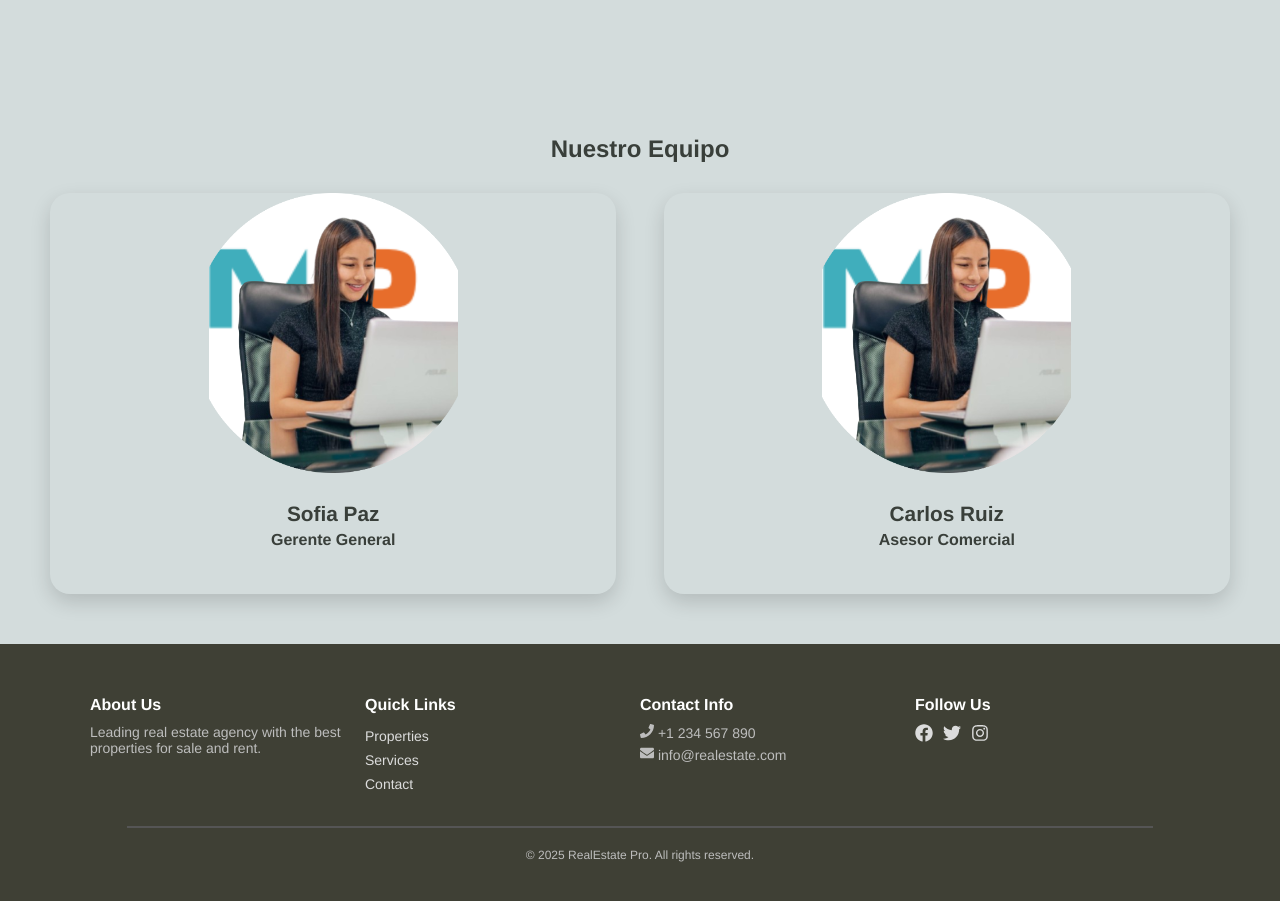
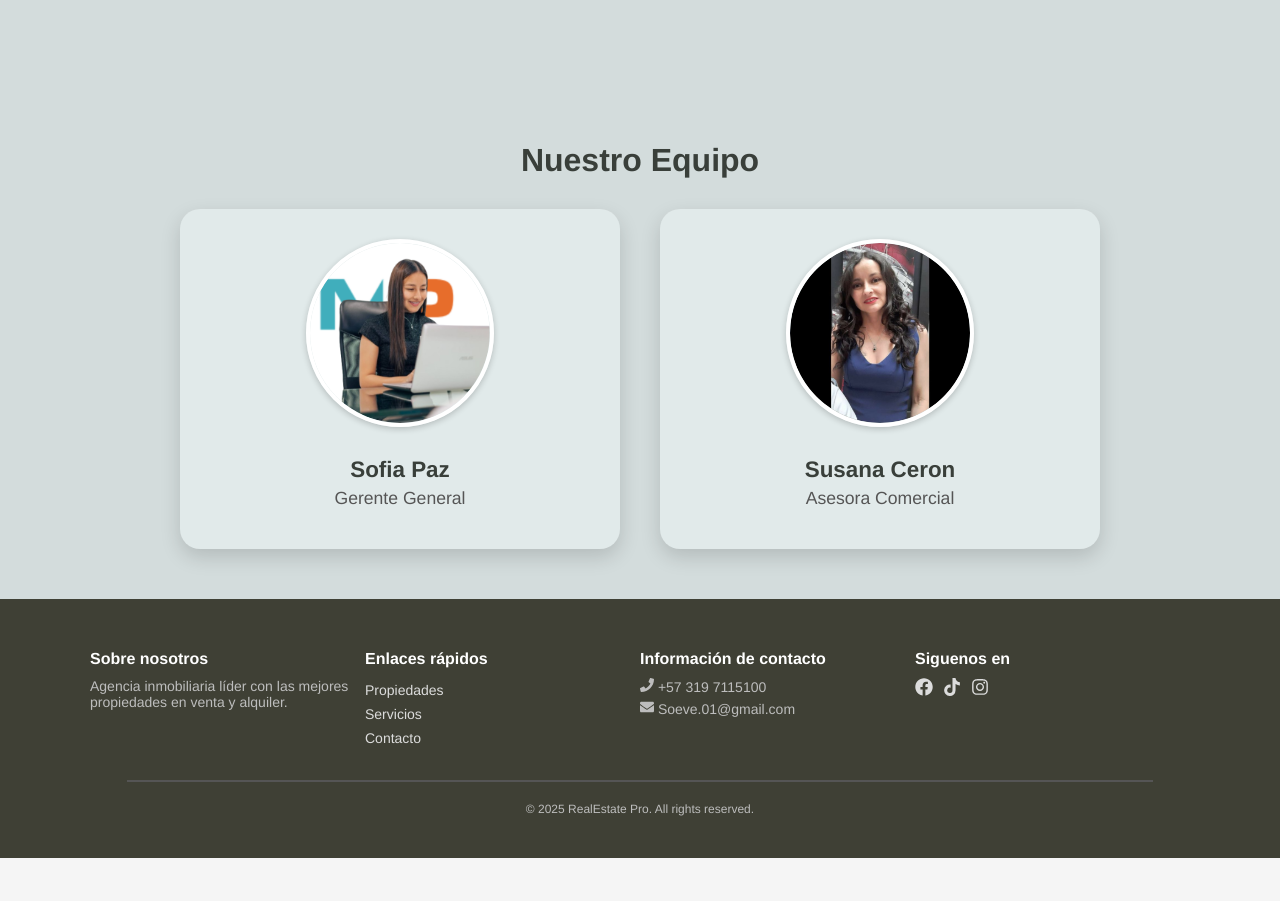
Before and after one commit to Ainovax2025/inmobiliaria_frontend, a React (Create React App) app: page /#/ in a window 1280 px wide. Shown: the part 2100-3001 px from the top of the page. After the commit the page ends 2958 px from the top, so only its background shows below. Built offline with nearby package versions, Linux system fonts and the light colour scheme; no server answers.

Commit message:
Update - Equipo corregido

```diff
--- a/src/components/Equipo.jsx
+++ b/src/components/Equipo.jsx
@@ -1,37 +1,32 @@
-import React, { useState } from 'react';
+import React from 'react';
 import '../styles/equipo.css';
 import perfil1 from '../assets/perfil1.png';
-import perfil2 from '../assets/perfil1.png';
+import perfil2 from '../assets/perfil2.png'; // Usa una imagen distinta
 
 const miembros = [
   {
     nombre: 'Sofia Paz',
     cargo: 'Gerente General',
     imagen: perfil1,
-    descripcion: 'Contadora Pública y Gerente General especializada en el sector inmobiliario, con más de 5 años de experiencia en gestión financiera y administrativa. Su enfoque estratégico e innovador le ha permitido optimizar procesos internos, incrementar la rentabilidad y posicionar a la empresa como líder en el mercado local. Sofia se destaca por su ética, profesionalismo y atención personalizada, asegurando resultados excepcionales y una experiencia inigualable para todos sus clientes.',
+    descripcion:
+      'Contadora Pública y Gerente General especializada en el sector inmobiliario, con más de 5 años de experiencia en gestión financiera y administrativa. Su enfoque estratégico e innovador le ha permitido optimizar procesos internos, incrementar la rentabilidad y posicionar a la empresa como líder en el mercado local. Sofia se destaca por su ética, profesionalismo y atención personalizada, asegurando resultados excepcionales y una experiencia inigualable para todos sus clientes.',
   },
   {
-    nombre: 'Carlos Ruiz',
-    cargo: 'Asesor Comercial',
+    nombre: 'Susana Ceron',
+    cargo: 'Asesora Comercial',
     imagen: perfil2,
-    descripcion: 'Carlos es un experto en ventas con más de 8 años de experiencia en el sector inmobiliario. Su habilidad para identificar las necesidades de los clientes y ofrecer soluciones efectivas le ha permitido consolidarse como un referente en el área comercial. Carlos es conocido por su enfoque proactivo y su capacidad para establecer relaciones duraderas con sus clientes, brindando un servicio personalizado y de alta calidad.',
+    descripcion:
+      'Es una destacada Asesora Comercial especializada en el sector inmobiliario, con más de 8 años de experiencia ayudando a clientes a encontrar la propiedad ideal. Su habilidad para entender las necesidades específicas de cada cliente, junto con su compromiso, empatía y excelente comunicación, la convierten en una pieza clave para cerrar negociaciones exitosas. Susana se distingue por brindar un servicio personalizado y asesoría integral, asegurando satisfacción y confianza en cada transacción.',
   },
 ];
 
 const Equipo = () => {
-  const [hoveredIndex, setHoveredIndex] = useState(null);
-
   return (
     <section className="equipo-container">
       <h2>Nuestro Equipo</h2>
       <div className="equipo-perfiles">
         {miembros.map((persona, index) => (
-          <div
-            key={index}
-            className={`perfil ${hoveredIndex === index ? 'hovered' : ''}`}
-            onMouseEnter={() => setHoveredIndex(index)}
-            onMouseLeave={() => setHoveredIndex(null)}
-          >
+          <div className="perfil" key={index}>
             <img src={persona.imagen} alt={persona.nombre} className="perfil-imagen" />
             <div className="perfil-info">
               <h3>{persona.nombre}</h3>
--- a/src/components/footer.jsx
+++ b/src/components/footer.jsx
@@ -1,5 +1,5 @@
 import React from 'react';
-import { FaFacebook, FaTwitter, FaInstagram, FaPhone, FaEnvelope } from 'react-icons/fa';
+import { FaFacebook, FaInstagram, FaPhone, FaEnvelope, FaTiktok } from 'react-icons/fa';
 import '../styles/footer.css';
 
 const Footer = () => {
@@ -7,40 +7,40 @@ const Footer = () => {
     <footer className="footer">
       <div className="containerFooter">
         <div className="footer-section about">
-          <h4>About Us</h4>
-          <p>Leading real estate agency with the best properties for sale and rent.</p>
+          <h4>Sobre nosotros</h4>
+          <p>Agencia inmobiliaria líder con las mejores propiedades en venta y alquiler.</p>
         </div>
 
         <div className="footer-section">
-          <h4>Quick Links</h4>
+          <h4>Enlaces rápidos</h4>
           <ul>
             <li>
-              <span>Properties</span>
+              <span>Propiedades</span>
             </li>
             <li>
-              <span>Services</span>
+              <span>Servicios</span>
             </li>
             <li>
-              <span>Contact</span>
+              <span>Contacto</span>
             </li>
           </ul>
         </div>
 
         <div className="footer-section">
-          <h4>Contact Info</h4>
+          <h4>Información de contacto</h4>
           <p>
-            <FaPhone /> +1 234 567 890
+            <FaPhone /> +57 319 7115100
           </p>
           <p>
-            <FaEnvelope /> info@realestate.com
+            <FaEnvelope /> Soeve.01@gmail.com
           </p>
         </div>
 
         <div className="footer-section social">
-          <h4>Follow Us</h4>
+          <h4>Siguenos en</h4>
           <div className="social-icons">
             <FaFacebook />
-            <FaTwitter />
+            <FaTiktok />
             <FaInstagram />
           </div>
         </div>
--- a/src/styles/equipo.css
+++ b/src/styles/equipo.css
@@ -1,53 +1,61 @@
 .equipo-container {
-  background-color: #D3DCDC;
+  background-color: #d3dcdc;
   padding: 50px;
   text-align: center;
   color: #393f3a;
 }
 
+.equipo-container h2 {
+  font-size: 2rem;
+  margin-bottom: 30px;
+}
+
 .equipo-perfiles {
   display: flex;
-  background-color: transparent;
-  justify-content: space-between;
-  gap: 30px;
   flex-wrap: wrap;
-  margin-top: 30px;
+  justify-content: center;
+  gap: 40px;
 }
 
 .perfil {
-  background-color: transparent;
+  background-color: #e1eaea;
   border-radius: 20px;
-  width: 48%;
-  color: #393f3a;
+  width: 380px;
   box-shadow: 0 8px 20px rgba(0, 0, 0, 0.15);
+  padding: 30px;
+  display: flex;
+  flex-direction: column;
+  align-items: center;
+  transition: box-shadow 0.3s ease;
   overflow: hidden;
-  transition: transform 0.3s ease;
-  text-align: center;
-  position: relative;
-  padding-bottom: 20px;
+}
+
+.perfil:hover {
+  box-shadow: 0 12px 30px rgba(0, 0, 0, 0.25);
 }
 
 .perfil-imagen {
-  width: 44%;
-  height: 280px;
+  width: 180px;
+  height: 180px;
+  border-radius: 50%;
   object-fit: cover;
-  border-top-left-radius: 20px;
-  border-top-right-radius: 20px;
-}
-
-.perfil-info {
-  padding: 15px 20px;
+  border: 4px solid white;
+  margin-bottom: 20px;
+  box-shadow: 0 2px 6px rgba(0, 0, 0, 0.2);
+  pointer-events: none; /* Evita que interfiera con el hover del contenedor */
 }
 
 .perfil-info h3 {
   margin: 10px 0 5px;
-  font-size: 1.3rem;
+  font-size: 1.4rem;
+  font-weight: bold;
 }
 
 .perfil-info p {
   margin: 0;
-  font-weight: bold;
-  font-size: 1rem;
+  font-size: 1.1rem;
+  font-weight: normal;
+  color: #555;
 }
 
 .descripcion {
@@ -55,21 +63,20 @@
   opacity: 0;
   overflow: hidden;
   transition: max-height 0.5s ease, opacity 0.5s ease;
-  font-size: 0.95rem;
-  color: #393f3a;
+  font-size: 1rem;
+  color: #333;
   line-height: 1.6;
   margin-top: 10px;
   text-align: justify;
+  pointer-events: none; /* Evita conflictos con el hover */
 }
 
-
-/* Solo se despliega la descripción si la tarjeta tiene la clase .hovered */
-.perfil.hovered .descripcion {
-  max-height: 500px;
+.perfil:hover .descripcion {
+  max-height: 300px;
   opacity: 1;
 }
 
-/* Responsive */
+/* Responsive para pantallas pequeñas */
 @media (max-width: 768px) {
   .equipo-perfiles {
     flex-direction: column;
@@ -77,6 +84,6 @@
   }
 
   .perfil {
-    width: 100%;
+    width: 95%;
   }
 }
```
Also changed, not shown: src/assets/perfil2.png (added).
